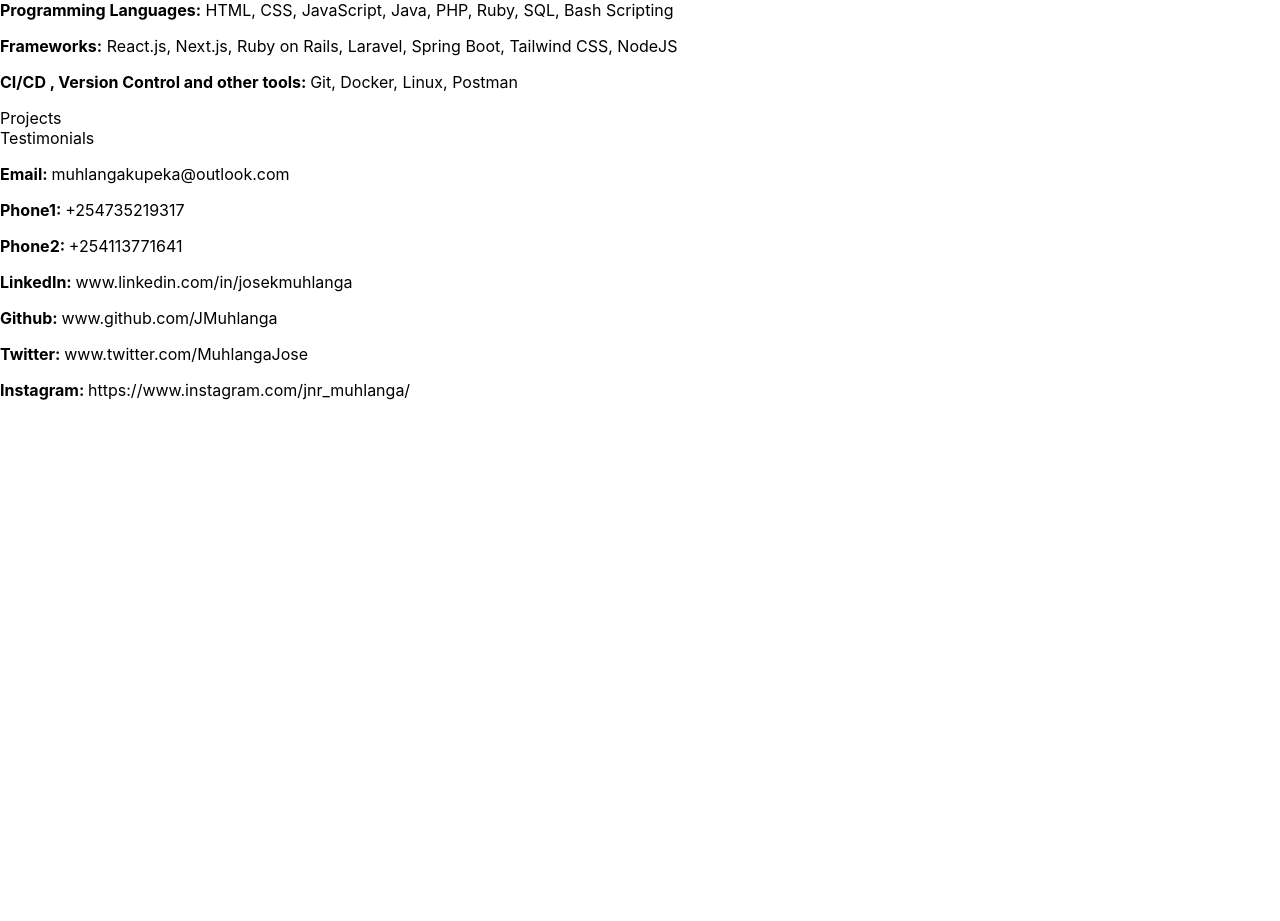
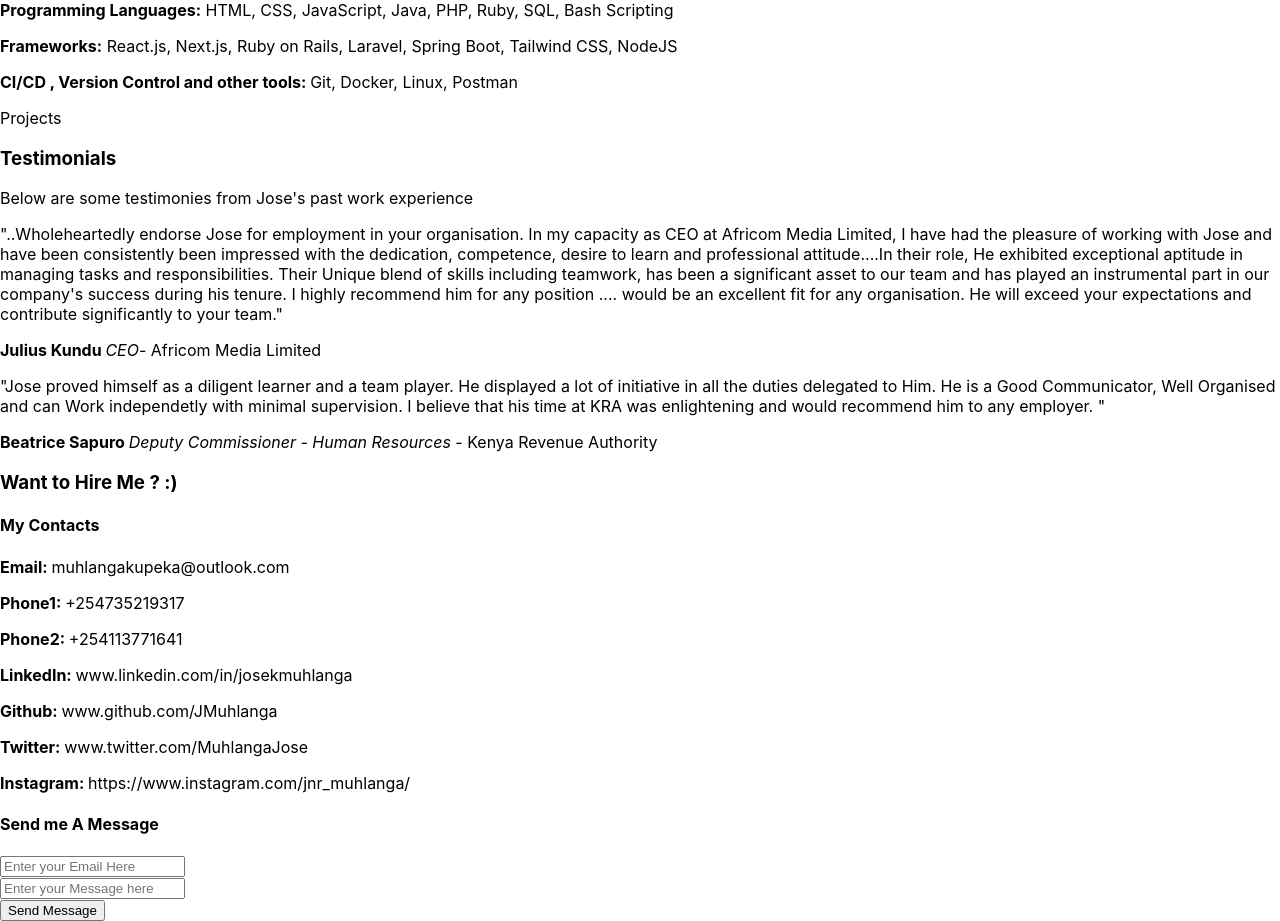
Before and after one commit to JMuhlanga/jm-portfolio-react, a React (Create React App) app: page / in a window 1280 px wide. Shown: the part 340-1261 px from the top of the page. Before the commit the page ends 800 px from the top, so only its background shows below. Built offline with nearby package versions, Linux system fonts and the light colour scheme.

Commit message:
Addition of Majority content

```diff
--- a/src/Components/About.js
+++ b/src/Components/About.js
@@ -5,7 +5,7 @@
     <div>
       <h1>Hi!!</h1>
 
-      <h3>I'm Jose Kupeka Muhlanga </h3>
+      <h3>I'm José Kupeka Muhlanga </h3>
 
       <p>
         Passionate Full Stack developer skilled in the entire Software Development Life
--- a/src/Components/Contact.js
+++ b/src/Components/Contact.js
@@ -2,8 +2,10 @@
 
 const Contact = () => {
   return (
-    <div class="contact-section">
-      <div class="mycontacts">
+    <div className='contact-section'>
+      <h3>Want to Hire Me ? :)</h3>
+      <div className='mycontacts'>
+        <h4>My Contacts</h4>
 
         <p><b>Email: </b>muhlangakupeka@outlook.com</p>
         <p><b>Phone1: </b>+254735219317</p>
@@ -14,6 +16,17 @@
         <p><b>Instagram: </b>https://www.instagram.com/jnr_muhlanga/</p>
 
       </div>
+      <div className='msg-form'>
+        <h4>Send me A Message</h4>
+        <form>
+          <input type="email" name="email" placeholder="Enter your Email Here" />
+          <br></br>
+          <input type="text" name="Message" placeholder="Enter your Message here" />
+          <br></br>
+          <button type="submit" className='send-msg'>Send Message</button>
+
+        </form>
+      </div>
 
     </div>
 
--- a/src/Components/Testimonials.js
+++ b/src/Components/Testimonials.js
@@ -2,7 +2,30 @@
 
 const Testimonials = () => {
   return (
-    <div>Testimonials</div>
+    <div>
+      <h3>Testimonials</h3>
+      <p>Below are some testimonies from Jose's past work experience</p>
+      <div class="africom">
+        <p>
+          "..Wholeheartedly endorse Jose for employment in your organisation.
+          In my capacity as CEO at Africom Media Limited, I have had the pleasure of working with Jose and have been consistently been impressed with the dedication, competence, desire to learn and professional attitude....In their role, He exhibited exceptional aptitude in managing tasks and responsibilities.
+          Their Unique blend of skills including teamwork, has been a significant asset to our team and has played an instrumental part in our company's success during his tenure.
+          I highly recommend him for any position .... would be an excellent fit for any organisation.
+          He will exceed your expectations and contribute significantly to your team."
+
+        </p>
+        <p><b>Julius Kundu </b><em>CEO</em>- Africom Media Limited</p>
+      </div>
+      <div class="Kra">
+        <p>
+            "Jose proved himself as a diligent learner and a team player. He displayed a lot of initiative in all the duties delegated to Him.
+            He is a Good Communicator, Well Organised and can Work independetly with minimal supervision.
+            I believe that his time at KRA was enlightening and would recommend him to any employer. "
+        </p>
+
+        <p><b>Beatrice Sapuro </b><em>Deputy Commissioner - Human Resources </em> - Kenya Revenue Authority</p>
+      </div>
+    </div>
   )
 }
 
```
